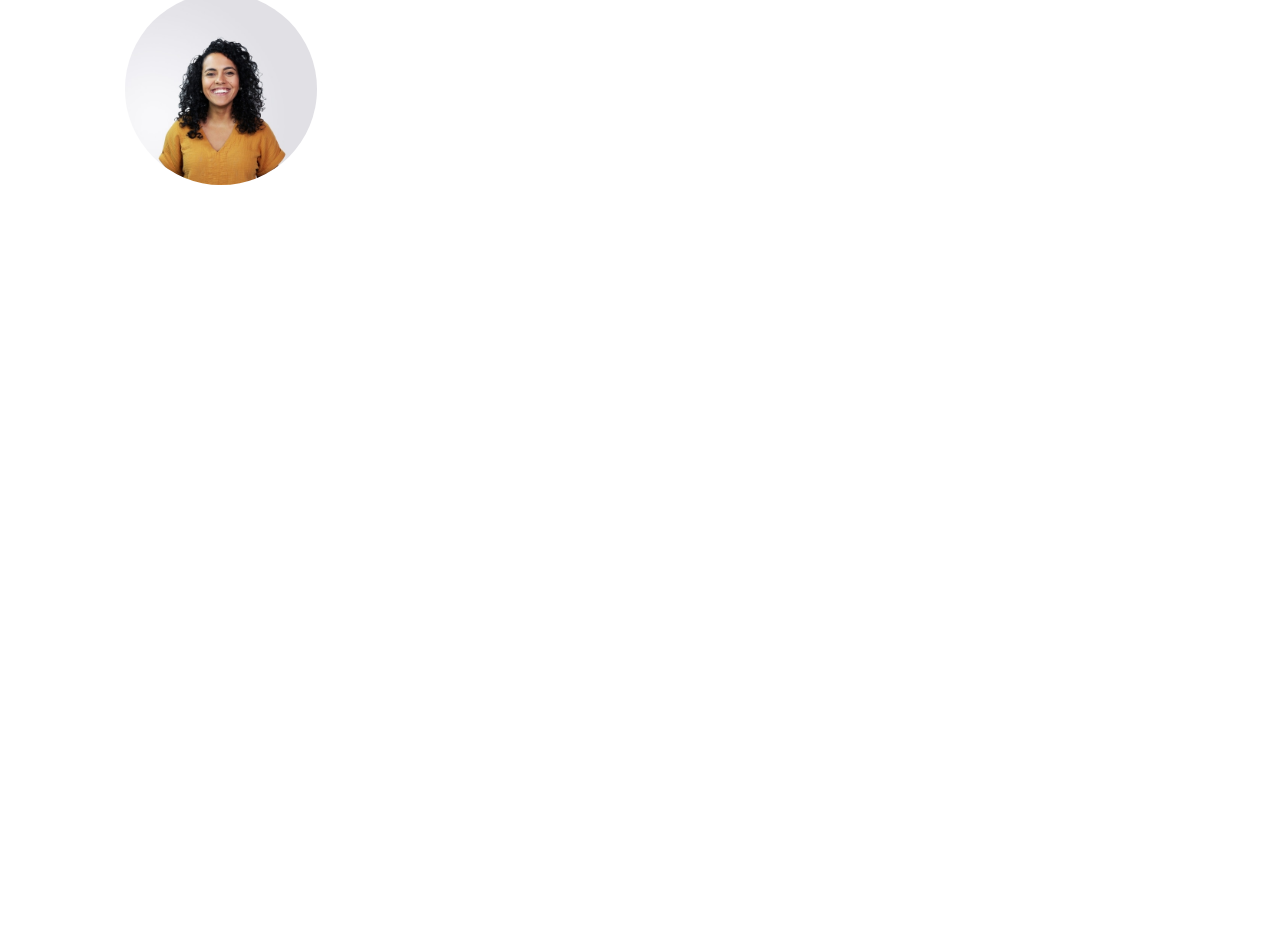
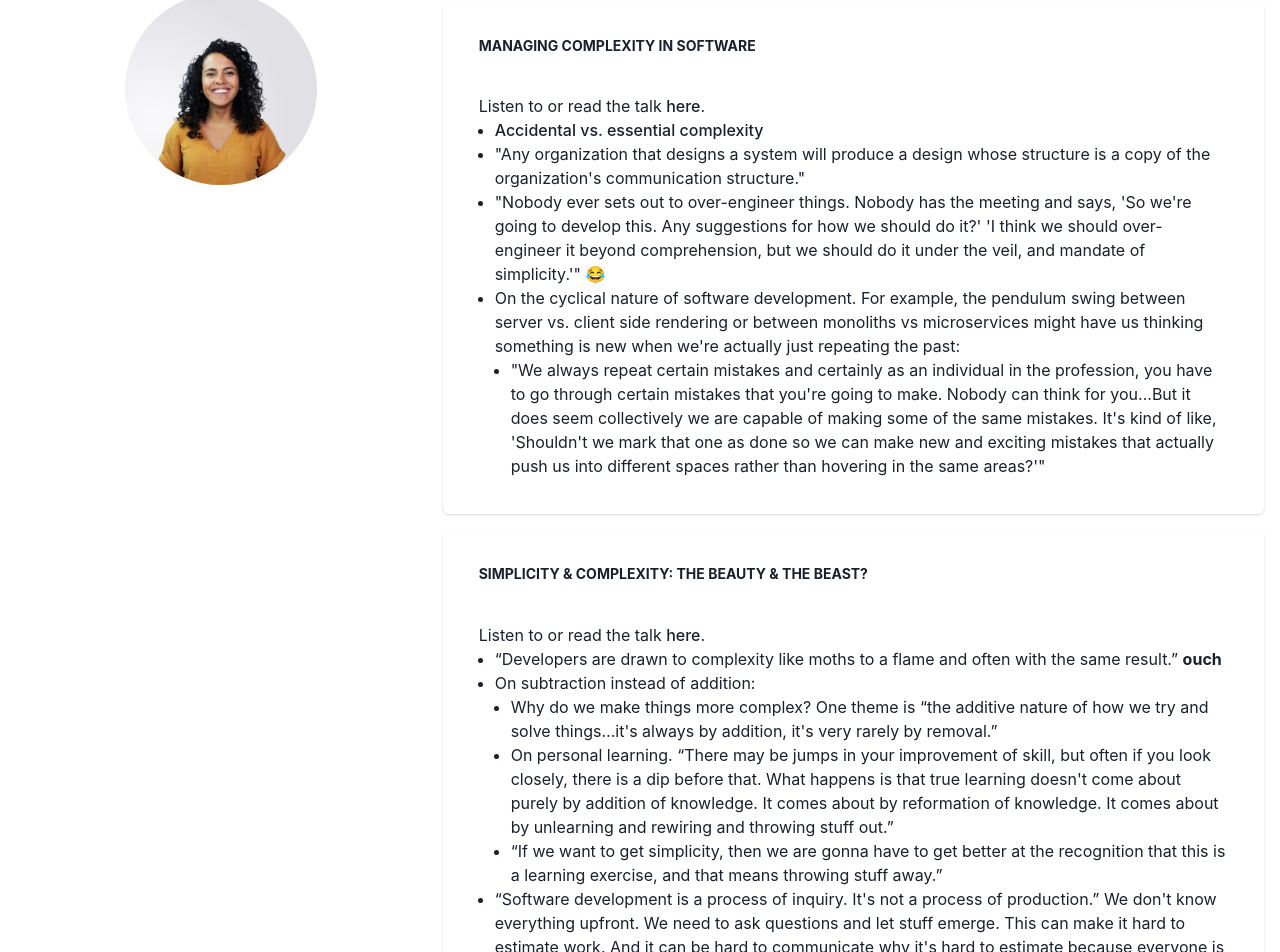
Before and after one commit to amtadros/amtadros.github.io, a React (Vite) app: page / in a window 1280 px wide. Shown: the part 154-1106 px from the top of the page. Before the commit the page ends 800 px from the top, so only its background shows below. Built offline with nearby package versions, Linux system fonts and the light colour scheme; no server answers.

Commit message:
Hardcode data

```diff
--- a/package.json
+++ b/package.json
@@ -13,11 +13,9 @@
   },
   "dependencies": {
     "@chakra-ui/react": "^2.8.2",
-    "@contentful/rich-text-react-renderer": "^15.19.3",
     "@emotion/react": "^11.11.3",
     "@emotion/styled": "^11.11.0",
     "cf-content-types-generator": "^2.14.0",
-    "contentful": "^10.6.19",
     "framer-motion": "^10.18.0",
     "react": "^18.2.0",
     "react-dom": "^18.2.0"
--- a/src/components/Content.tsx
+++ b/src/components/Content.tsx
@@ -4,45 +4,146 @@ import {
   CardHeader,
   GridItem,
   Heading,
+  Link,
+  ListItem,
   SimpleGrid,
-  Text
+  Text,
+  UnorderedList,
 } from "@chakra-ui/react";
-import { useContentful } from "../contentful";
-import { useEffect, useState } from "react";
-import { BlogPostFields } from "../contentful/types";
-import RichText from "../contentful/RichText";
 
 export function Content() {
-  const { getBlogs } = useContentful();
-  const [blogs, setBlogs] = useState<BlogPostFields[] | undefined>();
-
-  useEffect(() => {
-    getBlogs().then((blogs) => setBlogs(blogs));
-  }, []);
-
-  if (!blogs) return;
-
   return (
     <GridItem>
       <Heading size="md" pb={4}>
         🎧 You Heard It Here Second
       </Heading>
-      <Text fontSize='small' pb={4} pl={2}>A "bullet point blog" of things that stood out to me from books, podcasts, etc.</Text>
+
+      <Text fontSize="small" pb={4} pl={2}>
+        A "bullet point blog" of things that stood out to me from books,
+        podcasts, etc.
+      </Text>
+
       <SimpleGrid spacing={4}>
-        {blogs.map((blog) => {
-          return (
-            <Card padding={4} key={blog.id}>
+        <Card padding={4}>
           <CardHeader>
             <Heading size="xs" textTransform="uppercase">
-                  {blog.title}
+              Managing Complexity in Software
             </Heading>
           </CardHeader>
           <CardBody>
-                <RichText document={blog.body} />
+            Listen to or read the talk{" "}
+            <Link
+              href="https://gotopia.tech/articles/174/expert-talk-managing-complexity-in-software"
+              isExternal
+            >
+              here
+            </Link>
+            .
+            <UnorderedList>
+              <ListItem>
+                <Link
+                  href="https://www.nutshell.com/blog/accidental-complexity-software-design"
+                  isExternal
+                >
+                  Accidental vs. essential complexity
+                </Link>
+              </ListItem>
+              <ListItem>
+                "Any organization that designs a system will produce a design
+                whose structure is a copy of the organization's communication
+                structure."
+              </ListItem>
+              <ListItem>
+                "Nobody ever sets out to over-engineer things. Nobody has the
+                meeting and says, 'So we're going to develop this. Any
+                suggestions for how we should do it?' 'I think we should
+                over-engineer it beyond comprehension, but we should do it under
+                the veil, and mandate of simplicity.'" 😂
+              </ListItem>
+              <ListItem>
+                On the cyclical nature of software development. For example, the
+                pendulum swing between server vs. client side rendering or
+                between monoliths vs microservices might have us thinking
+                something is new when we're actually just repeating the past:
+              </ListItem>
+              <ListItem ml={4}>
+                "We always repeat certain mistakes and certainly as an
+                individual in the profession, you have to go through certain
+                mistakes that you're going to make. Nobody can think for
+                you...But it does seem collectively we are capable of making
+                some of the same mistakes. It's kind of like, 'Shouldn't we mark
+                that one as done so we can make new and exciting mistakes that
+                actually push us into different spaces rather than hovering in
+                the same areas?'"
+              </ListItem>
+            </UnorderedList>
           </CardBody>
         </Card>
-          );
-        })}
+
+        <Card padding={4}>
+          <CardHeader>
+            <Heading size="xs" textTransform="uppercase">
+              Simplicity & Complexity: The Beauty & the Beast?
+            </Heading>
+          </CardHeader>
+          <CardBody>
+            Listen to or read the talk{" "}
+            <Link
+              href="https://gotopia.tech/articles/205/simplicity-and-complexity-the-beauty-and-the-beast"
+              isExternal
+            >
+              here
+            </Link>
+            .
+            <UnorderedList>
+              <ListItem>
+                “Developers are drawn to complexity like moths to a flame and
+                often with the same result.” <strong>ouch</strong>
+              </ListItem>
+              <ListItem>On subtraction instead of addition:</ListItem>
+              <ListItem ml={4}>
+                Why do we make things more complex? One theme is “the additive
+                nature of how we try and solve things…it&apos;s always by addition,
+                it&apos;s very rarely by removal.”
+              </ListItem>
+              <ListItem ml={4}>
+                On personal learning. “There may be jumps in your improvement of
+                skill, but often if you look closely, there is a dip before
+                that. What happens is that true learning doesn&apos;t come about
+                purely by addition of knowledge. It comes about by reformation
+                of knowledge. It comes about by unlearning and rewiring and
+                throwing stuff out.”
+              </ListItem>
+              <ListItem ml={4}>
+                “If we want to get simplicity, then we are gonna have to get
+                better at the recognition that this is a learning exercise, and
+                that means throwing stuff away.”
+              </ListItem>
+              <ListItem>
+                “Software development is a process of inquiry. It&apos;s not a
+                process of production.” We don&apos;t know everything upfront. We
+                need to ask questions and let stuff emerge. This can make it
+                hard to estimate work. And it can be hard to communicate why
+                it&apos;s hard to estimate because everyone is operating from
+                different mental models. He talked about the{" "}
+                <Link
+                  href="https://thecynefin.co/about-us/about-cynefin-framework/"
+                  isExternal
+                >
+                  Cynefin Framework
+                </Link>{" "}
+                as a way to get on the same page. Reminded me a little of{" "}
+                <Link
+                  href="https://basecamp.com/shapeup/3.4-chapter-13#work-is-like-a-hill"
+                  isExternal
+                >
+                  Shape Up&apos;s Hill Charts
+                </Link>
+                .
+              </ListItem>
+            </UnorderedList>
+          </CardBody>
+        </Card>
       </SimpleGrid>
     </GridItem>
   );
--- a/src/contentful/RichText.tsx
+++ /dev/null
@@ -1,12 +0,0 @@
-import { Document as RichTextDocument } from "@contentful/rich-text-types";
-import { documentToReactComponents } from "@contentful/rich-text-react-renderer";
-
-type RichTextProps = {
-  document: RichTextDocument | null;
-};
-
-export default function RichText({ document }: RichTextProps) {
-  if (!document) return null;
-
-  return <>{documentToReactComponents(document)}</>;
-}
--- a/src/contentful/index.tsx
+++ /dev/null
@@ -1,27 +0,0 @@
-import { createClient } from "contentful";
-import { BlogPostSkeleton } from "./types";
-
-export const useContentful = () => {
-  const client = createClient({
-    space: import.meta.env.VITE_REACT_APP_CONTENTFUL_SPACE_ID,
-    accessToken: import.meta.env.VITE_REACT_APP_CONTENTFUL_API,
-  });
-
-  const getBlogs = async () => {
-    try {
-      const entries = await client.getEntries<BlogPostSkeleton>({
-        content_type: "blog",
-      });
-
-      const sanitizedEntries = entries.items.map((item) => {
-        const id = item.sys.id;
-        return { id, ...item.fields };
-      });
-
-      return sanitizedEntries;
-    } catch (error) {
-      console.log({ error });
-    }
-  };
-  return { getBlogs };
-};
```
Also changed, not shown: src/contentful/types.ts (deleted, +0 -17 lines), 1 other file (tests, documents, lock files or other folders). Lines whose indentation alone changed are shown as unchanged.
